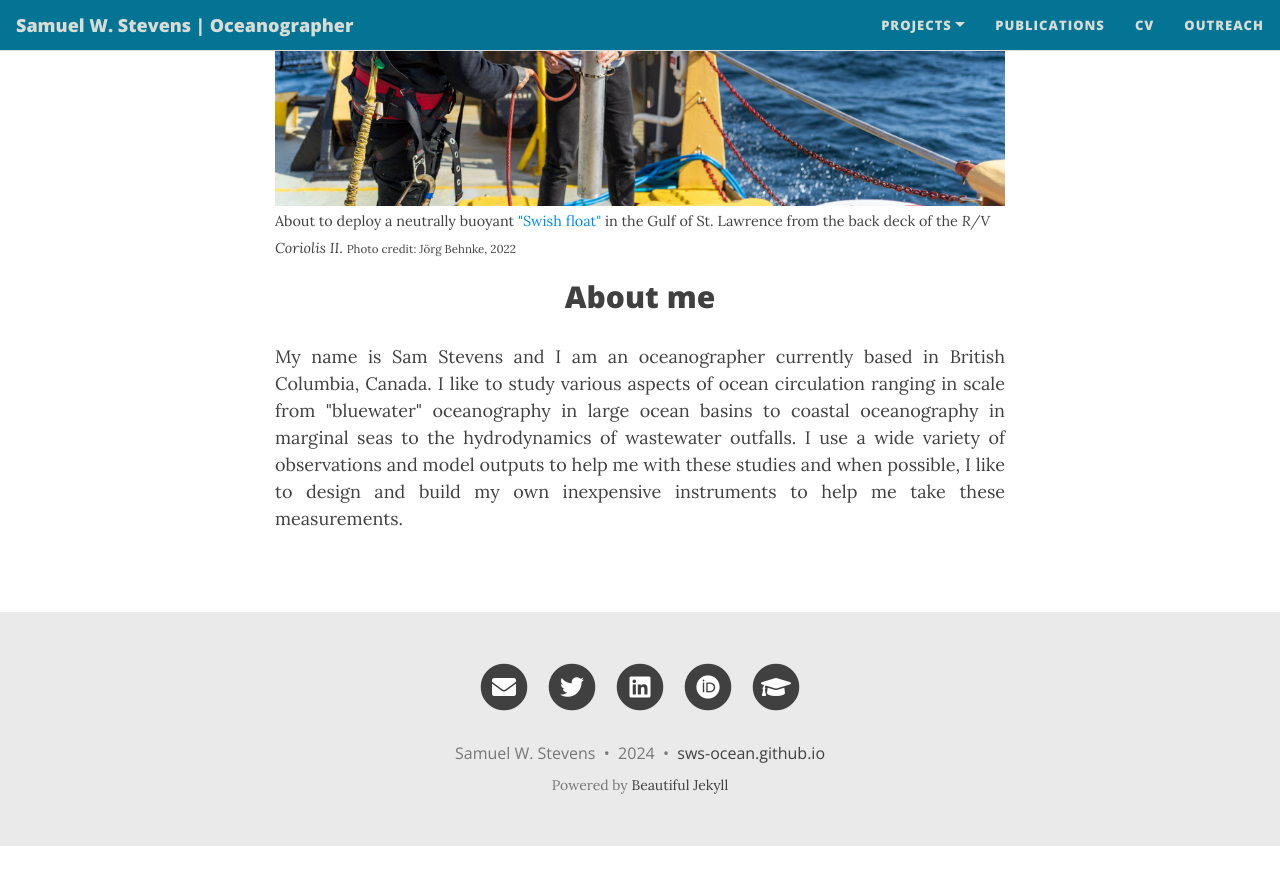
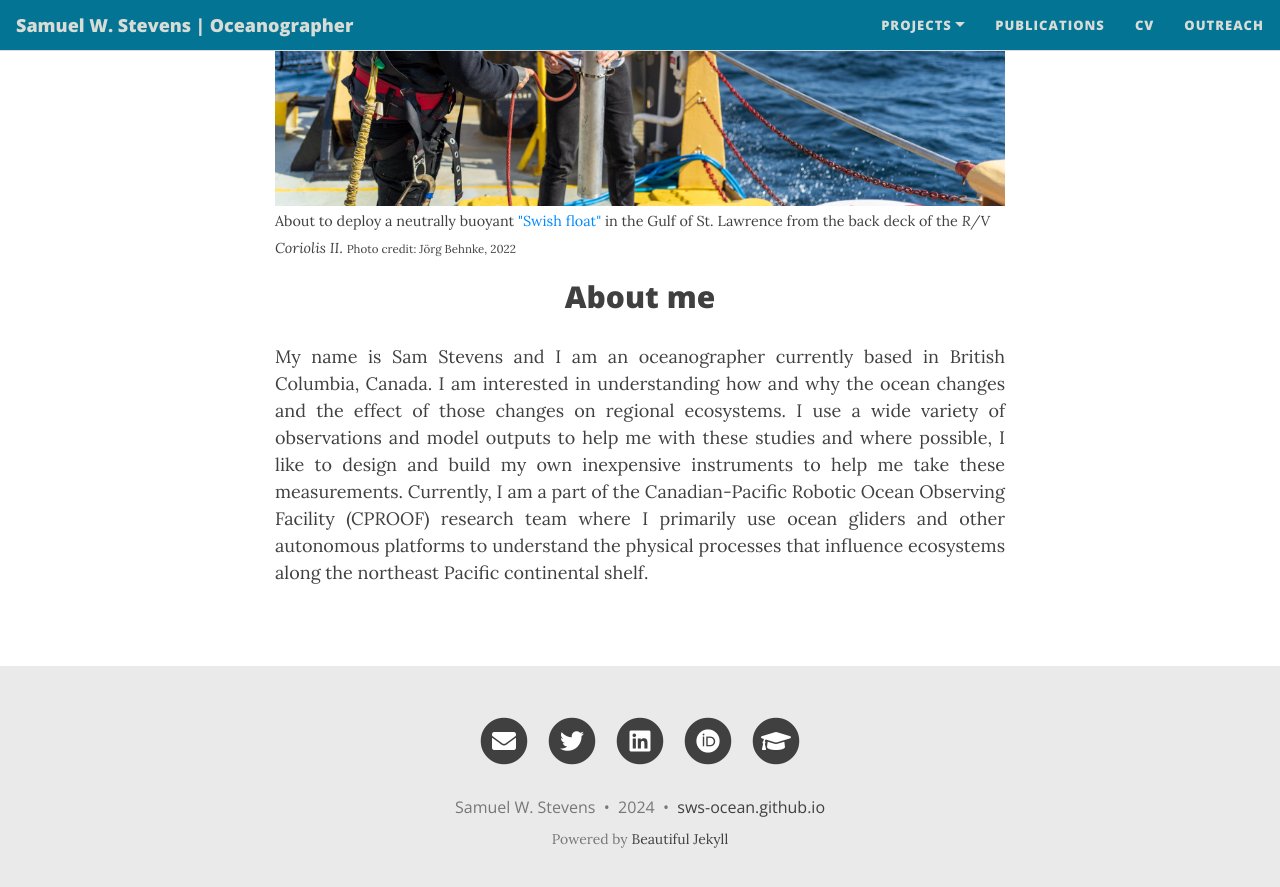
Before and after one commit to sws-ocean/sws-ocean.github.io, a Jekyll site: the page built from docs/index.html, in a window 1280 px wide and 900 px high, scrolled down 644 px. Shown: the top 887 px of the window. Built offline with Jekyll 4.4.1, drawn with Linux system fonts in a browser that asks for light colours; nearby versions of some CDN libraries; the list of posts is cut into pages by our own code; before the commit the page ends 1490 px from its top, so only the background shows below that.

Commit message:
Title update

```diff
--- a/docs/index.html
+++ b/docs/index.html
@@ -32,7 +32,7 @@ figure {text-align: center;}
 <h2>About me</h2>
 
 <p align="justify">
-    My name is Sam Stevens and I am an oceanographer currently based in British Columbia, Canada. I like to study various aspects of ocean circulation ranging in scale from "bluewater" oceanography in large ocean basins to coastal oceanography in marginal seas to the hydrodynamics of wastewater outfalls. I use a wide variety of observations and model outputs to help me with these studies and when possible, I like to design and build my own inexpensive instruments to help me take these measurements.
+    My name is Sam Stevens and I am an oceanographer currently based in British Columbia, Canada. I am interested in understanding how and why the ocean changes and the effect of those changes on regional ecosystems. I use a wide variety of observations and model outputs to help me with these studies and where possible, I like to design and build my own inexpensive instruments to help me take these measurements. Currently, I am a part of the Canadian-Pacific Robotic Ocean Observing Facility (CPROOF) research team where I primarily use ocean gliders and other autonomous platforms to understand the physical processes that influence ecosystems along the northeast Pacific continental shelf.
 </p>
 
 <!--
```
Also changed, not shown: 1 other file.
